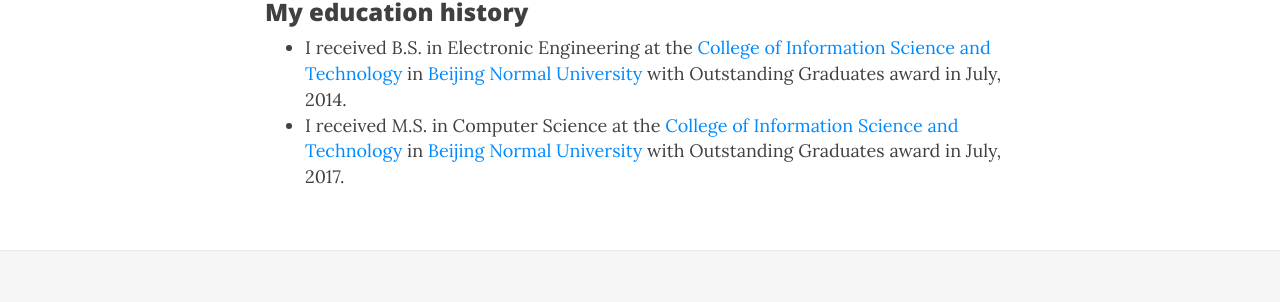
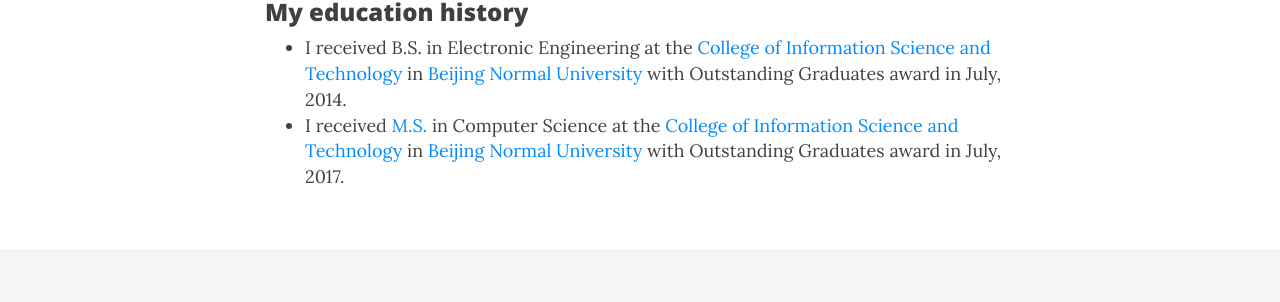
Before and after one commit to qinhu2010/qinhu2010.github.io, a Jekyll site: the page built from aboutme.md, in a window 1280 px wide. Shown: the part 374-676 px from the top of the page. Built offline with Jekyll 4.4.1, drawn with Linux system fonts in a browser that asks for light colours; nearby versions of some CDN libraries; part of the change alters nothing that is shown.

```diff
--- a/aboutme.md
+++ b/aboutme.md
@@ -10,4 +10,4 @@ subtitle: PhD Candidate in the George Washington University
 ### My education history
 
 - I received B.S. in Electronic Engineering at the [College of Information Science and Technology](http://cisten.bnu.edu.cn/) in [Beijing Normal University](https://english.bnu.edu.cn/) with Outstanding Graduates award in July, 2014.
-- I received M.S. in Computer Science at the [College of Information Science and Technology](http://cisten.bnu.edu.cn/) in [Beijing Normal University](https://english.bnu.edu.cn/) with Outstanding Graduates award in July, 2017.
+- I received [M.S.](http://bigdata.bnu.edu.cn/zh/qin-hu/) in Computer Science at the [College of Information Science and Technology](http://cisten.bnu.edu.cn/) in [Beijing Normal University](https://english.bnu.edu.cn/) with Outstanding Graduates award in July, 2017.
```
